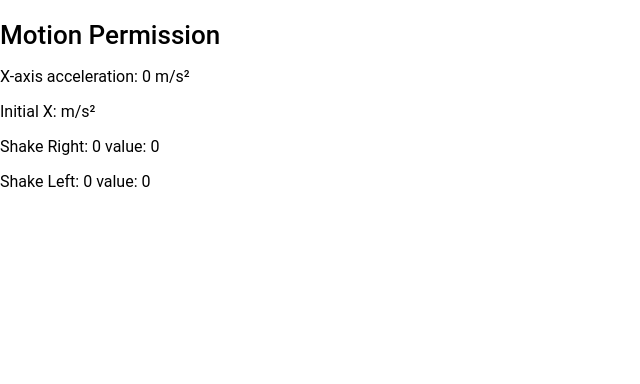
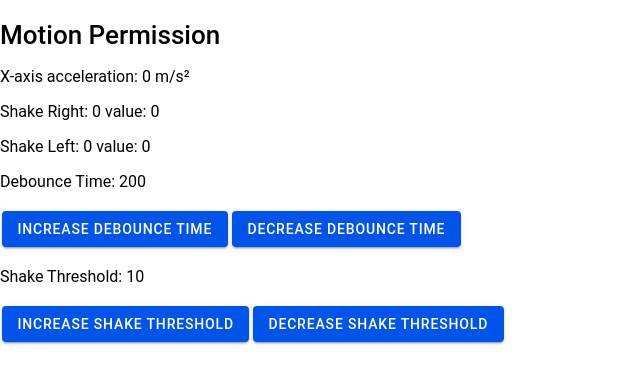
Before and after one commit to anhnguyen6535/Friender, a React (Vite) app: page /shake in a window 1280 px wide. Both pictures are taken after a click on the element "SHAKING DEBUG". Shown: the top 384 px of the page, without its empty margins (0-640 px from the left). Built offline with nearby package versions, Linux system fonts and the light colour scheme.

Commit message:
add debug shaking

```diff
--- a/src/pages/Shaking.tsx
+++ b/src/pages/Shaking.tsx
@@ -1,5 +1,5 @@
 import { IonButton } from '@ionic/react';
-import { useEffect, useRef, useState } from 'react';
+import { useEffect, useState } from 'react';
 import { useHistory } from 'react-router';
 
 interface Acceleration {
@@ -12,22 +12,18 @@ function Shaking() {
   const [acceleration, setAcceleration] = useState<Acceleration>({ x: 0, y: 0, z: 0 });
   const [shakeRight, setShakeRight] = useState<number>(0);
   const [shakeLeft, setShakeLeft] = useState<number>(0);
-  const [initialX, setInitialX] = useState<number | null>(null);
   const [shakeRVal, setShakeRVal] = useState<number>(0);
   const [shakeLVal, setShakeLVal] = useState<number>(0);
+  const [debounceTime, setDebounceTime] = useState<number>(200);
+  const [shakeThreshold, setShakeThreshold] = useState<number>(10.00);
   const [permissionGranted, setPermissionGranted] = useState<boolean>(false);
   const history = useHistory();
 
-  const SHAKE_THRESHOLD = 9; // sensor sensitivity
-  const DEBOUNCE_TIME = 500; // Time in ms to debounce shakes
-  const STABLE_TIME = 2000;
-  const ERR_MARGIN = 5;
-  const stableTimer = useRef<NodeJS.Timeout | null>(null); // Timer to track stable x values
+  // const SHAKE_THRESHOLD = 10.00; // sensor sensitivity
+  // const DEBOUNCE_TIME = 200; // Time in ms to debounce shakes
   let lastShakeTime = Date.now();
 
   useEffect(() => {
-    const DEAD_ZONE : number = 0; // Adjust as needed for sensitivity
-    let lastDirection : "left" | "right" | null = null;
     // Function to handle motion events
     function handleMotion(event: DeviceMotionEvent) {
       if (event.accelerationIncludingGravity) {
@@ -41,38 +37,17 @@ function Shaking() {
           z: z ? parseFloat(z.toFixed(2)) : 0,
         });
 
-        if(initialX === null && x != undefined){
-          setInitialX(x)
-        }
-
         // Check for right or left shake based on x-axis acceleration
-        if (x && currentTime - lastShakeTime > DEBOUNCE_TIME && initialX) {
-          // setShakeVal(currentTime - lastShakeTime)
-          if (x - initialX > SHAKE_THRESHOLD && Math.abs(x) > DEAD_ZONE && lastDirection !== "right") {
+        if (x && currentTime - lastShakeTime > debounceTime) {
+          if (x > shakeThreshold) {
+            setShakeRight(prev => prev + 1);
             setShakeRVal(x)
-            setShakeRight((prev) => prev + 1);
             lastShakeTime = currentTime;
-            lastDirection = "right";
-          } else if (x - initialX < -SHAKE_THRESHOLD && Math.abs(x) > DEAD_ZONE && lastDirection !== "left") {
+          } else if (x < -shakeThreshold) {
+            setShakeLeft(prev => prev + 1);
             setShakeLVal(x)
-            setShakeLeft((prev) => prev + 1);
             lastShakeTime = currentTime;
-            lastDirection = "left";
           }
-        }
-
-        // Check if x is stable within errMargin of initialX
-        if (initialX !== null && x && Math.abs(x - initialX) >= ERR_MARGIN) {
-          if (!stableTimer.current) {
-            stableTimer.current = setTimeout(() => {
-              setInitialX(x); // Update initialX after stability
-              stableTimer.current = null;
-            }, STABLE_TIME);
-          }
-        } else if (stableTimer.current) {
-          // Reset the timer if x goes out of range
-          clearTimeout(stableTimer.current);
-          stableTimer.current = null;
         }
       }
     }
@@ -116,7 +91,6 @@ function Shaking() {
     }
   };
 
-
   const requestMotionforDebug = () => {
     if (
       typeof DeviceMotionEvent !== 'undefined' &&
@@ -142,6 +116,11 @@ function Shaking() {
     }
   };
 
+  const increaseDebounce = () =>{ setDebounceTime(prev => prev + 50)}
+  const decreaseDebounce = () =>{ setDebounceTime(prev => prev - 50)}
+  const increaseShakeThreshold = () =>{ setShakeThreshold(prev => prev + 1)}
+  const decreaseShakeThreshold = () =>{ setShakeThreshold(prev => prev - 1)}
+
   return (
     <div>
       <h1>Motion Permission</h1>
@@ -156,11 +135,16 @@ function Shaking() {
       {permissionGranted && (
         <div>
           <p>X-axis acceleration: {acceleration.x} m/s²</p>
-          <p>Initial X: {initialX} m/s²</p>
           {/* <p>Y-axis acceleration: {acceleration.y} m/s²</p>
           <p>Z-axis acceleration: {acceleration.z} m/s²</p> */}
           <p>Shake Right: {shakeRight} value: {shakeRVal}</p>
           <p>Shake Left: {shakeLeft} value: {shakeLVal}</p>
+          <p>Debounce Time: {debounceTime}</p>
+          <IonButton onClick={increaseDebounce} >Increase Debounce Time</IonButton>
+          <IonButton onClick={decreaseDebounce} >Decrease Debounce Time</IonButton>
+          <p>Shake Threshold: {shakeThreshold}</p>
+          <IonButton onClick={increaseShakeThreshold} >Increase Shake Threshold</IonButton>
+          <IonButton onClick={decreaseShakeThreshold} >Decrease Shake Threshold</IonButton>
         </div>
       )}
     </div>
```
